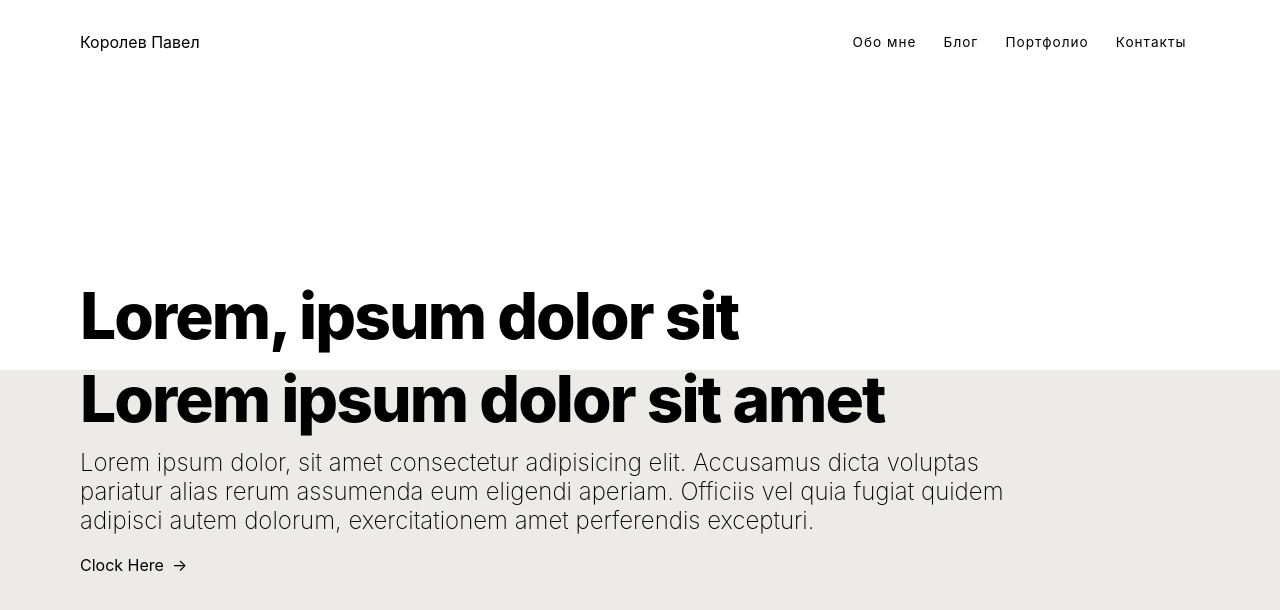
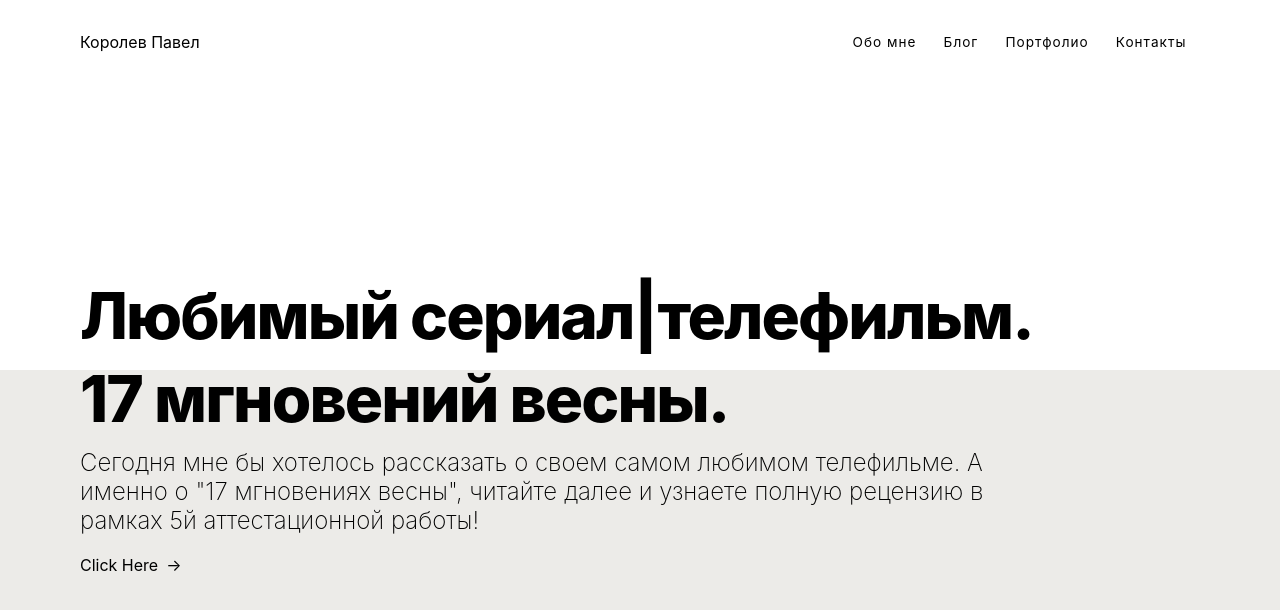
Before and after one commit to DOLBOLESCH/attest-svelte, a SvelteKit app: page / in a window 1280 px wide. Shown: the top 610 px of the page. Built offline with nearby package versions, Linux system fonts and the light colour scheme.

Commit message:
Redacted text

```diff
--- a/src/routes/+page.svelte
+++ b/src/routes/+page.svelte
@@ -8,14 +8,14 @@
             <div class="container info-container">
                 <div class="info-text">
                     <h1>
-                        <p class="animate-text-1">Lorem, ipsum dolor sit</p>
-                        <p class="text-2">Lorem ipsum dolor sit amet </p>
+                        <p class="animate-text-1">Любимый сериал|телефильм.</p>
+                        <p class="text-2">17 мгновений весны. </p>
                     </h1>
                 </div>
-                <h2 class="subtitle">Lorem ipsum dolor, sit amet consectetur adipisicing elit. Accusamus dicta voluptas pariatur alias rerum assumenda eum eligendi aperiam. Officiis vel quia fugiat quidem adipisci autem dolorum, exercitationem amet perferendis excepturi.</h2>
+                <h2 class="subtitle">Сегодня мне бы хотелось рассказать о своем самом любимом телефильме. А именно о "17 мгновениях весны", читайте далее и узнаете полную рецензию в рамках 5й аттестационной работы!</h2>
                 <!-- svelte-ignore a11y-no-noninteractive-tabindex -->
                 <div style="color: black;" class="scroll-button animate-scroll" tabindex="0">
-                    <a href="/about">Clock Here</a>
+                    <a href="/about">Click Here</a>
                     <div class="arrow">&rarr;</div>
                 </div>
             </div>
```
